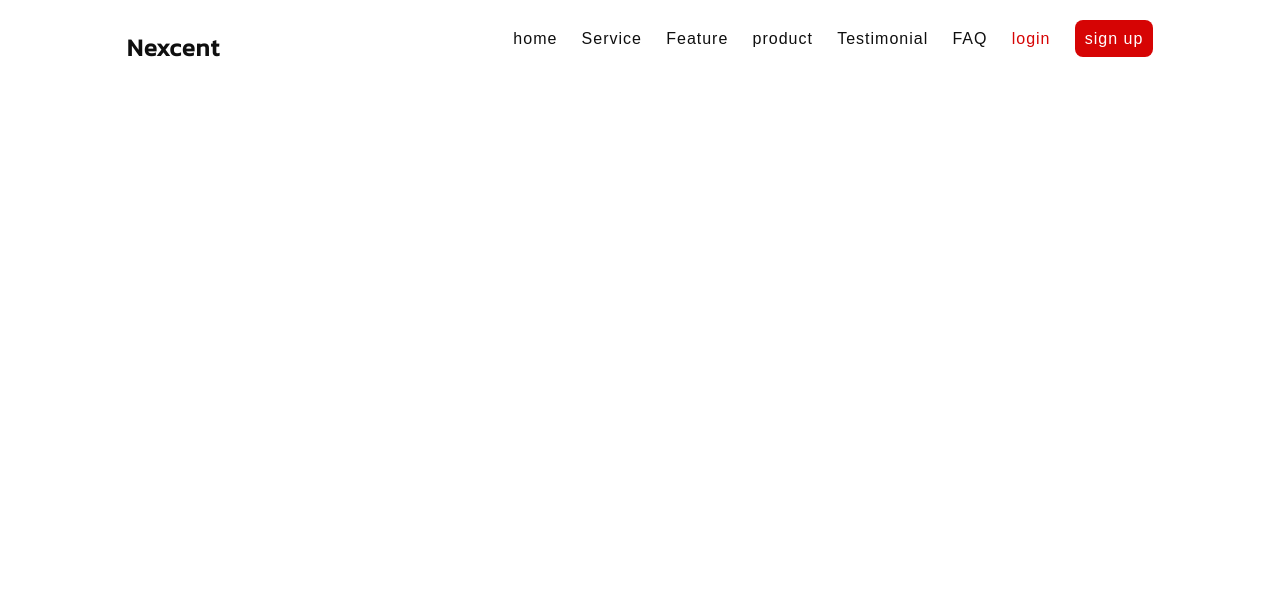
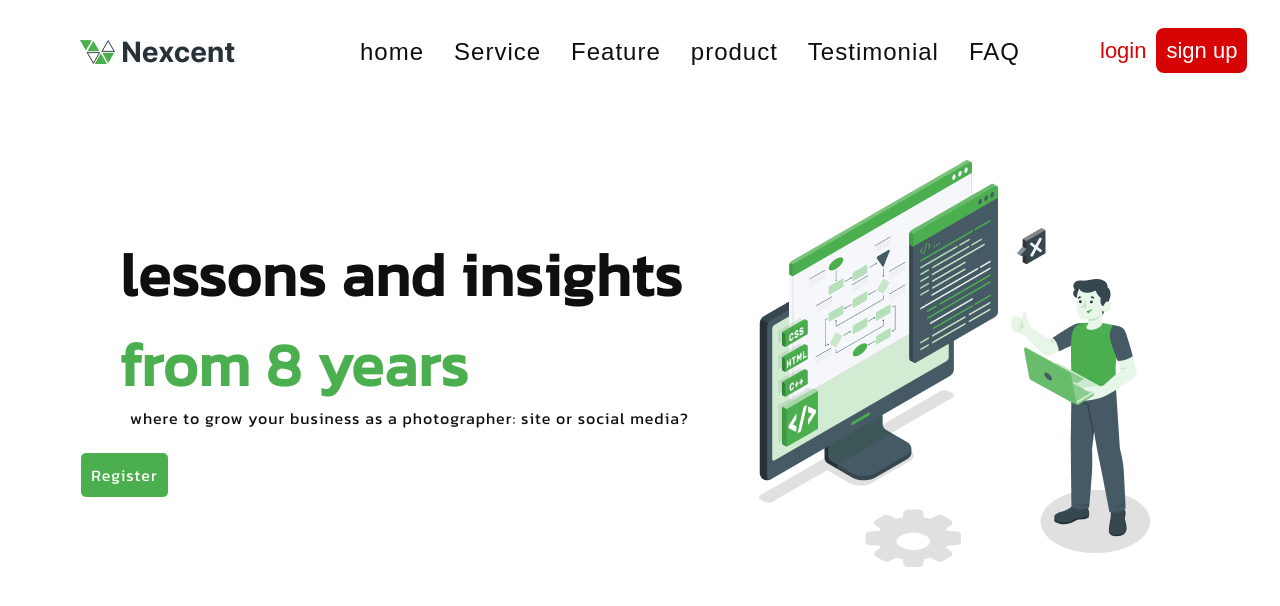
Before and after one commit to Alfin1980/Tugas-3, a plain HTML site: page index.html in a window 1280 px wide. Drawn offline with Linux system fonts and the light colour scheme; a web font is replaced by a local one.

Commit message:
tampilan slide

```diff
--- a/index.html
+++ b/index.html
@@ -14,7 +14,8 @@
   <nav>
 
    <div class="nama">
-    <h2>Nexcent</h2>
+    <img src="Logo.png" alt="">
+    <!-- <h2>Nexcent</h2> -->
    </div>
 
    <ul>
@@ -24,21 +25,24 @@
         <li><a href="#">product</a></li>
         <li><a href="#">Testimonial</a></li>
         <li><a href="#">FAQ</a></li>
-        <li class="login"><a href="#">login</a></li>
-        <li class="signup"><a href="#">sign up</a></li>
+
   </ul>
-  <!-- Akhir Navbar -->
-  <!--
-  <div class="image1">
-    <h2>lessons and insights<br><span>from 8 years</span></h2>
+
+   <div class="image1">
+     <h2>lessons and insights<br><span>from 8 years</span></h2>
     <p>where to grow your business as a photographer: site or social media?</p>
     <img src="Illustration.png" alt="">
-  </div>-->
-
-
-
-  </nav>
+    <a class="Register" href="#">Register</a>
   </div>
 
+ </nav>
+</div>
+  <!-- Akhir Navbar -->
+  <div class="log-akun">
+    <ul class="akun">
+       <li class="login"><a href="#">login</a></li>
+       <li class="signup"><a href="#">sign up</a></li>
+    </ul>
+  </div>
 </body>
 </html>
--- a/styles.css
+++ b/styles.css
@@ -13,16 +13,24 @@ nav{
   text-align: center;
   font-family: kanit,sans-serif;
   letter-spacing: 1px;
+  position: absolute;
+  top: 0;
+  left: 20px;
 }
-nav.nama{
-  display: flex;
+.nama img{
+  position: relative;
+  top: 30px;
+  left: 60px;
 }
 nav ul{
   display: flex;
   list-style: none;
   justify-content: space-between;
   width: 50%;
-  font-size: 1rem;
+  font-size: 1.5rem;
+  position: relative;
+  top: 0;
+  left: 130px;
 }
 nav ul li a{
   text-decoration: none;
@@ -30,16 +38,69 @@ nav ul li a{
   font-family:sans-serif;
   text-align: center;
   justify-content: space-around;
+  padding: 15px;
 
+}
+.akun {
+  display: flex;
 }
 .signup>a{
   background-color: rgb(214, 4, 4);
-  padding: 10px ;
+  padding: 2px ;
   color: white;
   border-radius: 8px ;
+  padding: 15px;
+
 }
 .login>a{
   color: rgb(214, 4, 4);
-  padding: 20px 0;
 }
 /* Akhir Navbar */
+
+/* image */
+.image1 img{
+  position: relative;
+  top: 150px;
+  left: -120px;
+  width: 391px
+  height: 407px
+}
+.image1 h2{
+  position: absolute;
+  top: 180px;
+  left: 100px;
+  font-size: 60px;
+  text-align: left;
+}
+.image1 p{
+  display: flex;
+  position: absolute;
+  top: 390px;
+  left: 110px;
+  text-align:justify;
+}
+.image1 .Register{
+  color: #ffffff;
+  background-color: #4CAF4F;
+  border-radius: 5px;
+  padding: 10px;
+  position: relative;
+  top: 40px;
+  left: -950px;
+  text-decoration: none;
+}
+.image1 h2 span{
+  color: #4CAF4F;
+}
+.log-akun .akun{
+  list-style: none;
+display: flex;
+}
+.log-akun .akun a{
+  text-decoration: none;
+  padding: 10px;
+  position: relative;
+  top: 22px;
+  left: 1050px;
+  font-size: 22px;
+}
```
Also changed, not shown: Logo.png (added).
